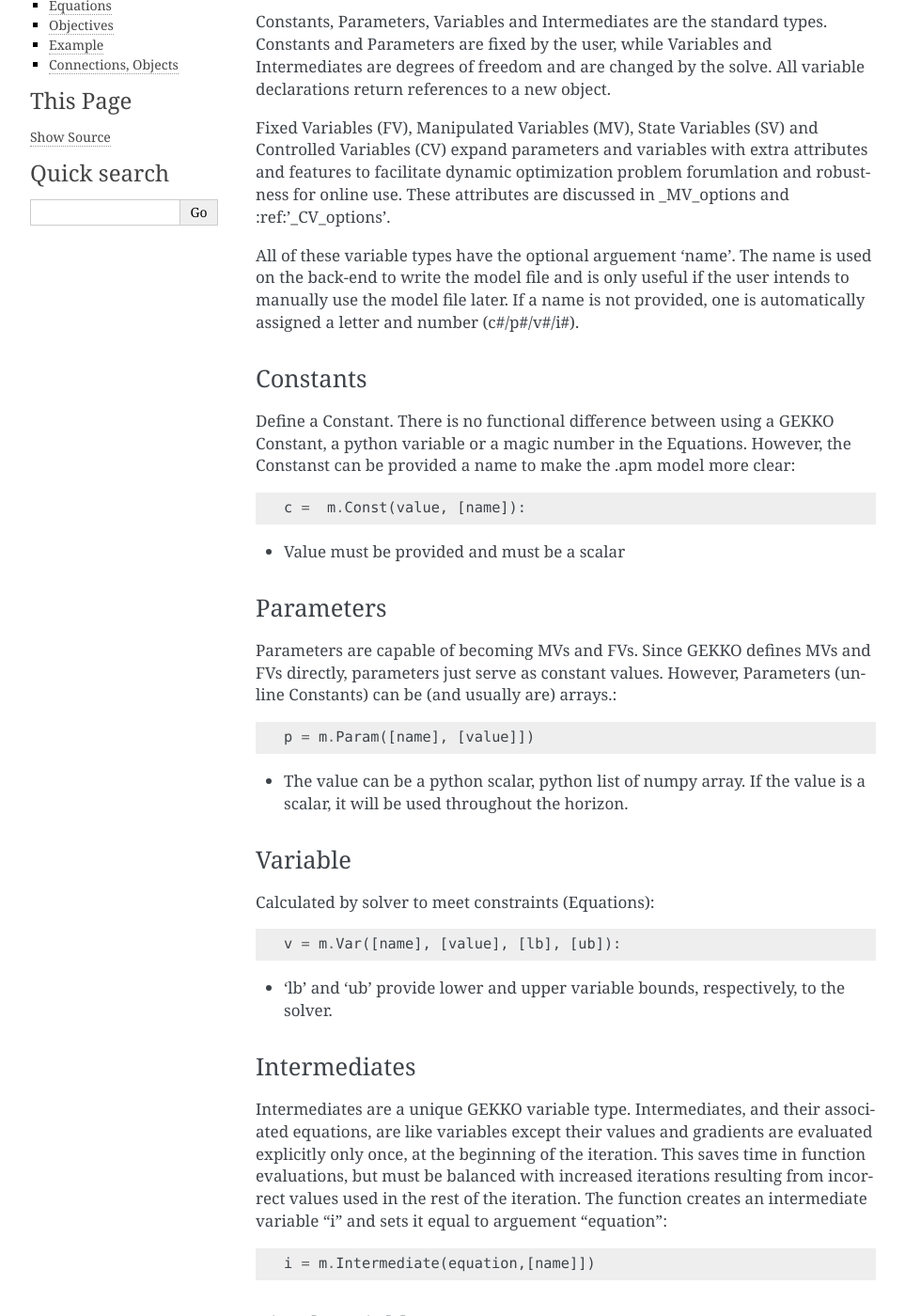
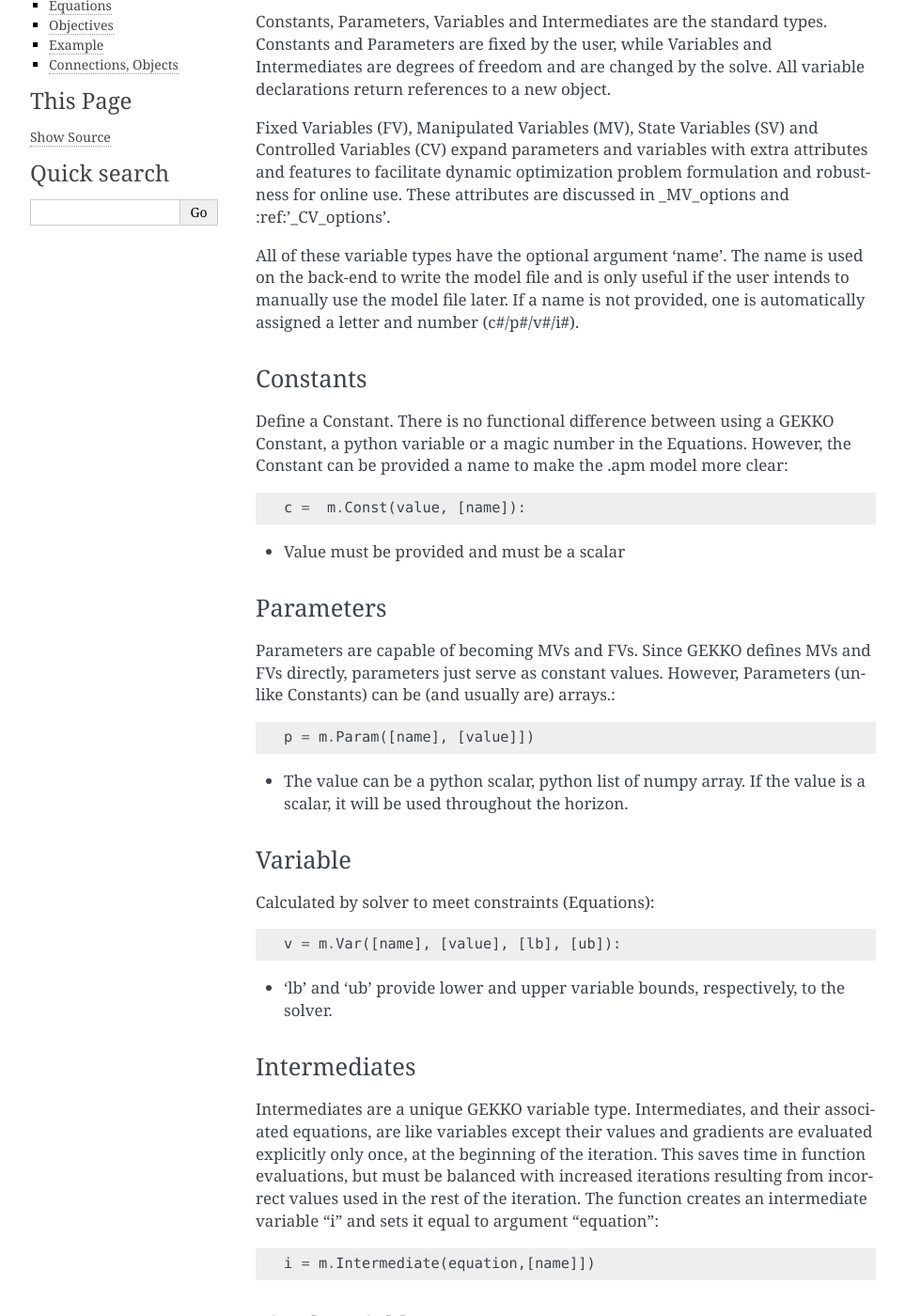
Before and after one commit to BYU-PRISM/GEKKO, a Sphinx documentation site: the page built from docs/quick_start.rst, in a window 1280 px wide and 1400 px high, scrolled down 388 px. Shown: the whole window at 94% size, without its empty margins (148-1111 px from the left). Built offline with Sphinx 7.4.7, drawn with Linux system fonts in a browser that asks for light colours; some of the changed text lies outside the part shown.

Commit message:
Update quick_start.rst
Spell checked.

```diff
--- a/docs/quick_start.rst
+++ b/docs/quick_start.rst
@@ -33,10 +33,10 @@
 
 Fixed Variables (FV), Manipulated Variables (MV), State Variables (SV) and Controlled
 Variables (CV) expand parameters and variables with extra attributes and features to
-facilitate dynamic optimization problem forumlation and robustness for online use.
+facilitate dynamic optimization problem formulation and robustness for online use.
 These attributes are discussed in :ref:`_MV_options` and :ref:'_CV_options'.
 
-All of these variable types have the optional arguement 'name'. The name is used
+All of these variable types have the optional argument 'name'. The name is used
 on the back-end to write the model file and is only useful if the user intends to
 manually use the model file later. If a name is not provided, one is automatically assigned
 a letter and number (c#/p#/v#/i#).
@@ -46,7 +46,7 @@
 ^^^^^^^^^
 
 Define a Constant. There is no functional difference between using
-a GEKKO Constant, a python variable or a magic number in the Equations. However, the Constanst
+a GEKKO Constant, a python variable or a magic number in the Equations. However, the Constant
 can be provided a name to make the .apm model more clear::
 
     c =  m.Const(value, [name]):
@@ -58,7 +58,7 @@
 
 Parameters are capable of becoming MVs and FVs. Since GEKKO defines
 MVs and FVs directly, parameters just serve as constant values. However, Parameters
-(unline Constants) can be (and usually are) arrays.::
+(unlike Constants) can be (and usually are) arrays.::
 
 	p = m.Param([name], [value]])
 
@@ -79,7 +79,7 @@
 Intermediates
 ^^^^^^^^^^^^^
 
-Intermediates are a unique GEKKO variable type. Intermediates, and their associated equations, are like variables except their values and gradients are evaluated explicitly only once, at the beginning of the iteration. This saves time in function evaluations, but must be balanced with increased iterations resulting from incorrect values used in the rest of the iteration. The function creates an intermediate variable "i" and sets it equal to arguement "equation"::
+Intermediates are a unique GEKKO variable type. Intermediates, and their associated equations, are like variables except their values and gradients are evaluated explicitly only once, at the beginning of the iteration. This saves time in function evaluations, but must be balanced with increased iterations resulting from incorrect values used in the rest of the iteration. The function creates an intermediate variable "i" and sets it equal to argument "equation"::
 
     i = m.Intermediate(equation,[name]])
 
```
Also changed, not shown: other parts of docs/quick_start.rst (+1 -1 lines).
